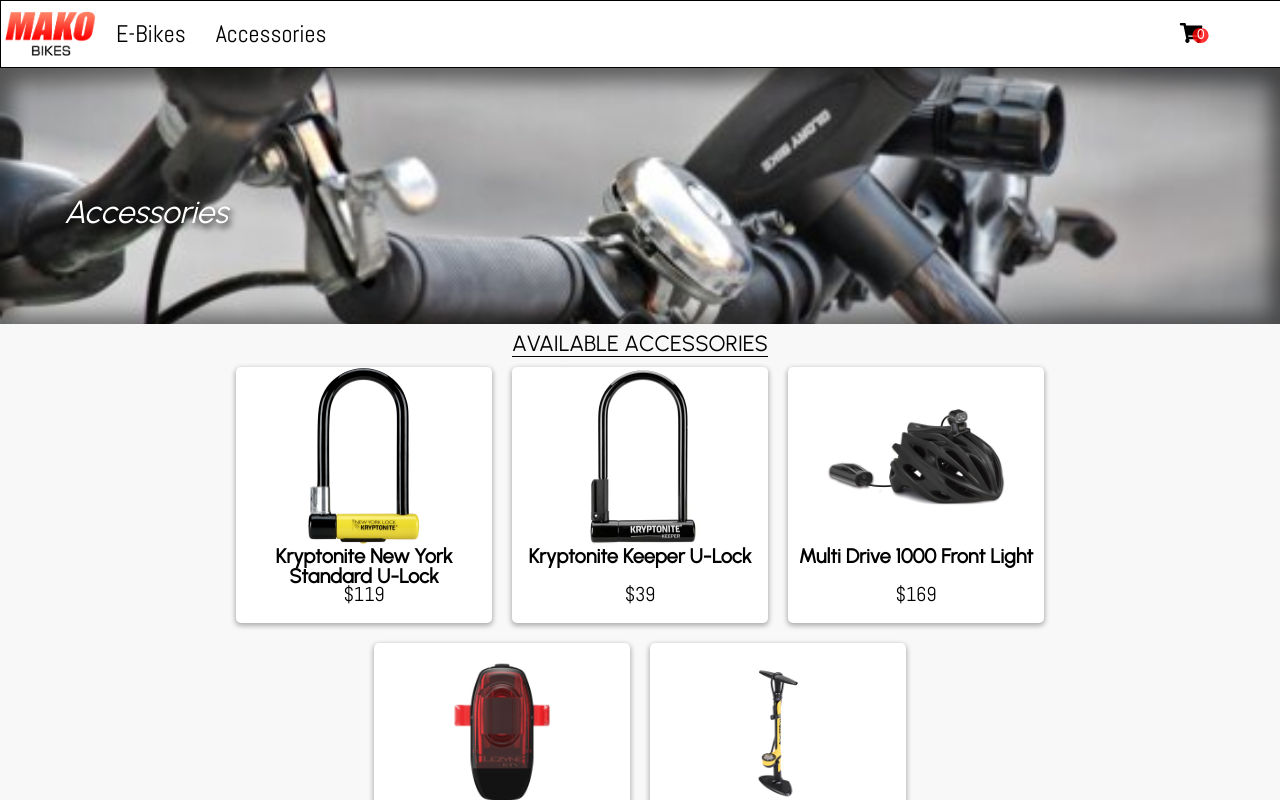
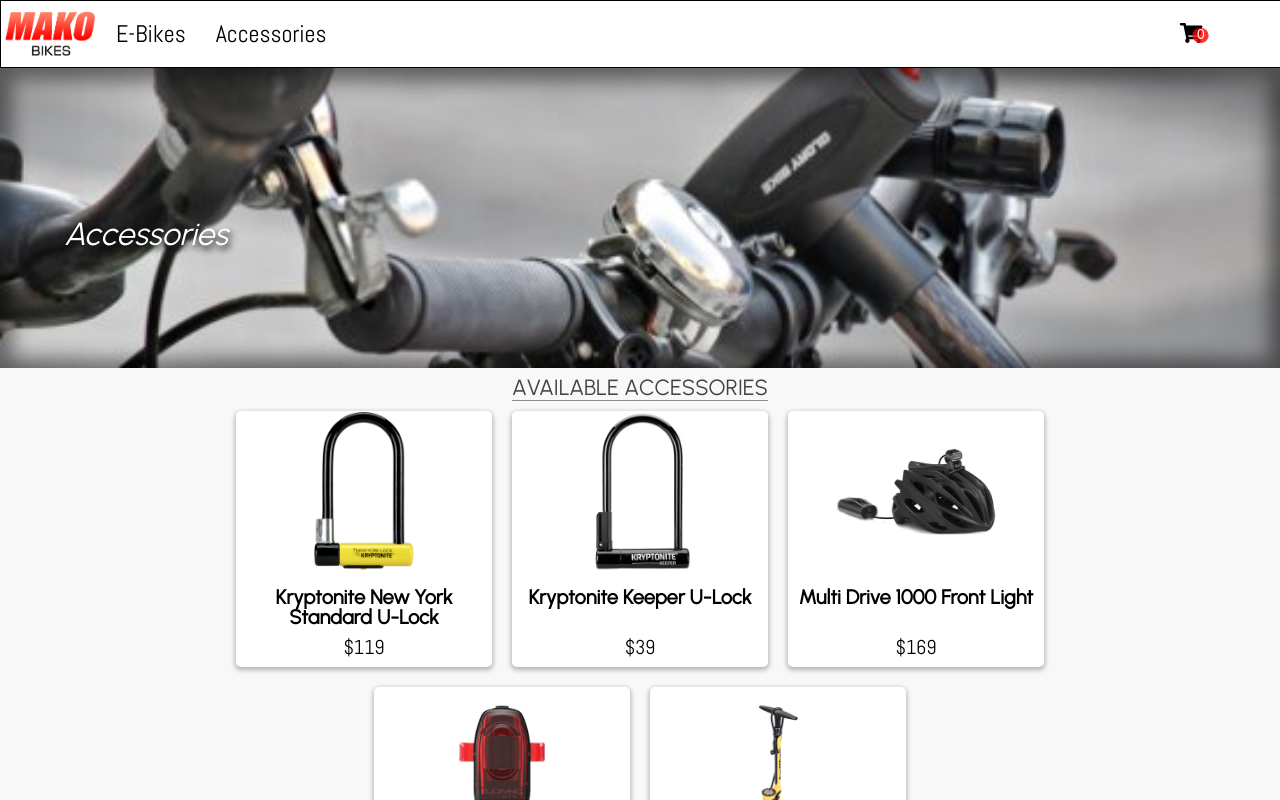
Before and after one commit to Datrinon/react-shopping-cart, a React app: page /products/accessories in a window 1280 px wide. Built offline with nearby package versions, Linux system fonts and the light colour scheme.

Commit message:
Adjust category page banners

```diff
--- a/src/css/CategoryBanner.css
+++ b/src/css/CategoryBanner.css
@@ -1,5 +1,6 @@
 .category .banner {
-  height: 256px;
+  height: 30vw;
+  max-height: 300px;
   object-position: center;
   background-size: cover;
   background-position-y: 50%;
@@ -23,7 +24,8 @@
   margin: 0 auto;
   font-size: 200%;
   font-variant-caps: all-small-caps;
-  border-bottom: 1px solid black;
+  border-bottom: 1px solid rgb(140, 140, 140);
+  color: rgb(66, 66, 66);
 }
 
 .products {
@@ -49,7 +51,8 @@
 .product-info {
   display: grid;
   grid-template-rows: 70% 15% 15%;
-  height: 100%;
+  height: 90%;
+  row-gap: 15px;
 }
 
 
```
